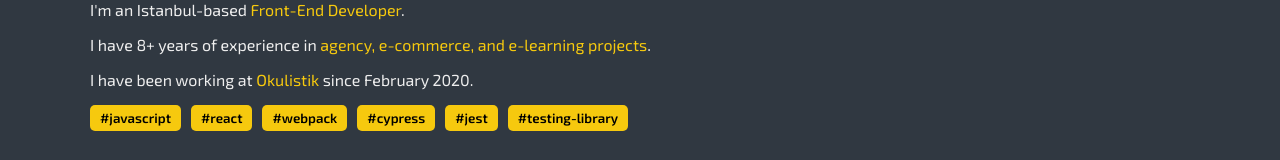
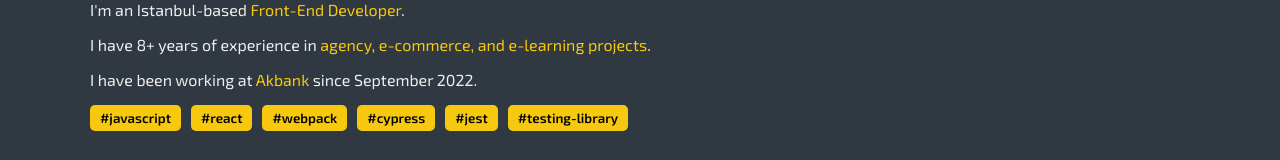
Before and after one commit to tugsanunlu/tugsanunlu.com, a Next.js app: page / in a window 1280 px wide. Shown: the part 168-328 px from the top of the page. Built offline with nearby package versions, Linux system fonts and the light colour scheme.

Commit message:
refactor: update work experience

```diff
--- a/pages/index.tsx
+++ b/pages/index.tsx
@@ -25,14 +25,14 @@ const Home: NextPage = () => {
           <p>
             I have been working at{' '}
             <a
-              href="https://okulistik.com/"
+              href="https://akbank.com/"
               target="_blank"
               rel="noreferrer"
               className="yellow-text"
             >
-              Okulistik
+              Akbank
             </a>{' '}
-            since February 2020.
+            since September 2022.
           </p>
           <div className="tags">
             <Button text="#javascript" />
```
Also changed, not shown: pages/work-experience.tsx (+6 -1 lines).
